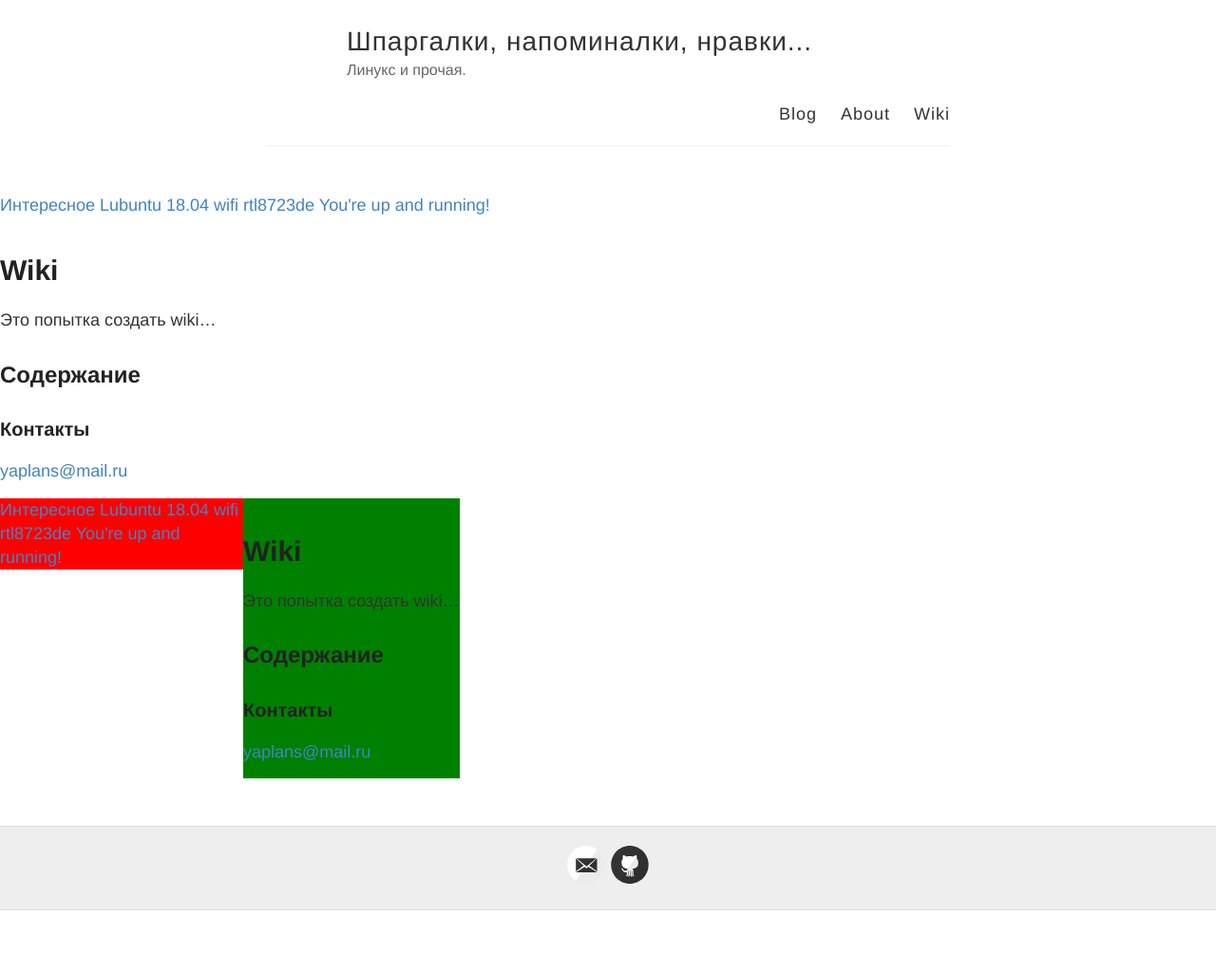
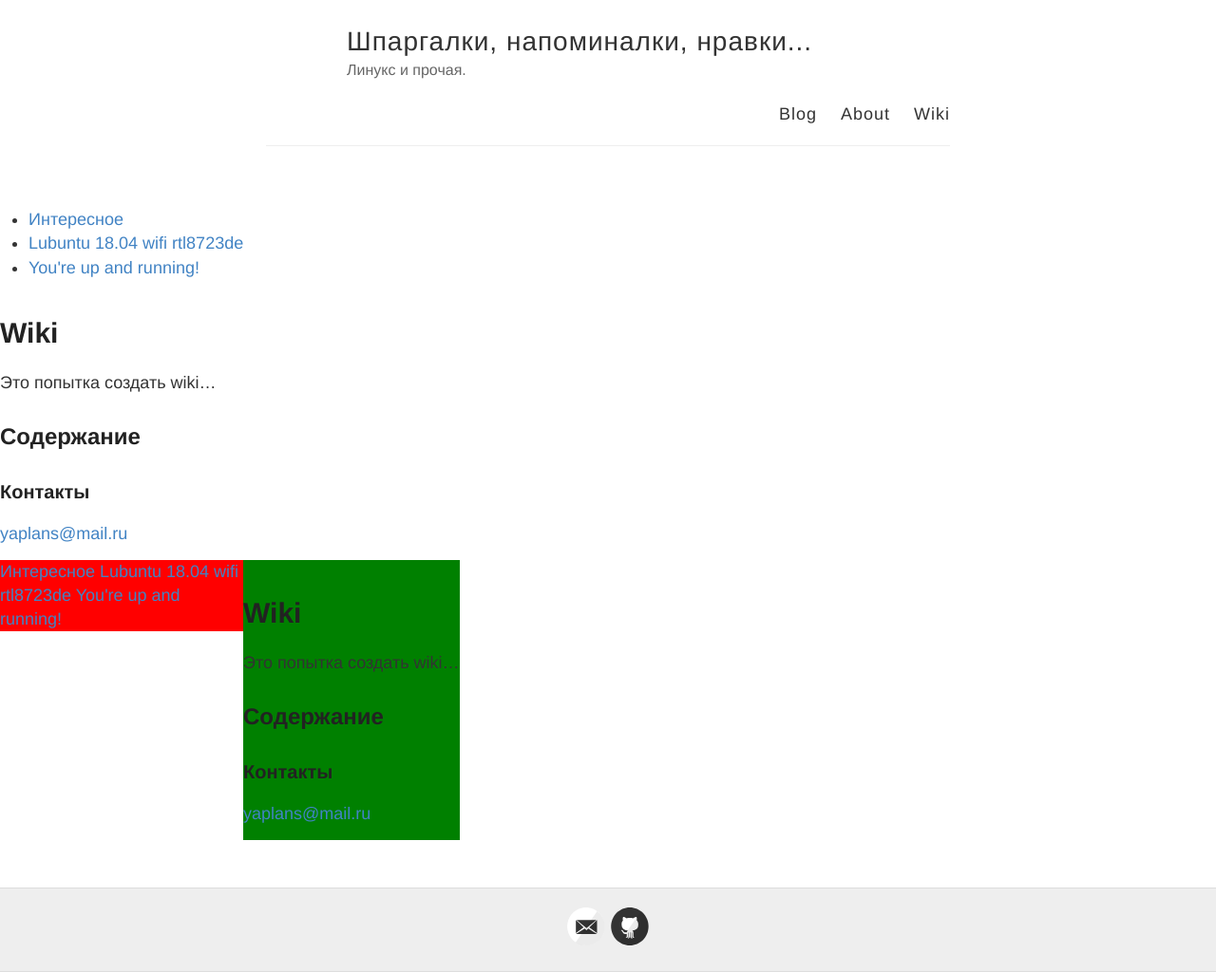
Before and after one commit to yaplans/yaplans.github.io, a Jekyll site: the page built from wiki.md, in a window 1280 px wide. Shown: the whole page at 95% size. Built offline with Jekyll 4.4.1, drawn with Linux system fonts in a browser that asks for light colours; before the commit the page ends 959 px from its top, so only the background shows below that.

Commit message:
Подправил wiki 5

```diff
--- a/_layouts/wiki.html
+++ b/_layouts/wiki.html
@@ -5,20 +5,18 @@ layout: default_wiki
 
       <div class="row">
         <div class="col-sm-3">
-<!--
           <ul class="list-group">
--->
             {% for post in site.posts %}
-            <a href="{{ site.baseurl }}{{ post.url }}">{{ post.title }}</a>
+            <li class="list-group-item d-flex justify-content-between align-items-center">
+                <a href="{{ site.baseurl }}{{ post.url }}">{{ post.title }}</a>
+            </li>
 <!--
             <li class="list-group-item d-flex justify-content-between align-items-center"> Cras justo odio <span class="badge badge-primary badge-pill">14</span> </li>
             <li class="list-group-item d-flex justify-content-between align-items-center"> Dapibus ac facilisis in <span class="badge badge-primary badge-pill">2</span> </li>
             <li class="list-group-item d-flex justify-content-between align-items-center"> Morbi leo risus <span class="badge badge-primary badge-pill">1</span> </li>
 -->
             {% endfor %}
-<!--
           </ul>
--->
         </div>
         <div class="col-sm-8">
 <!--
```
